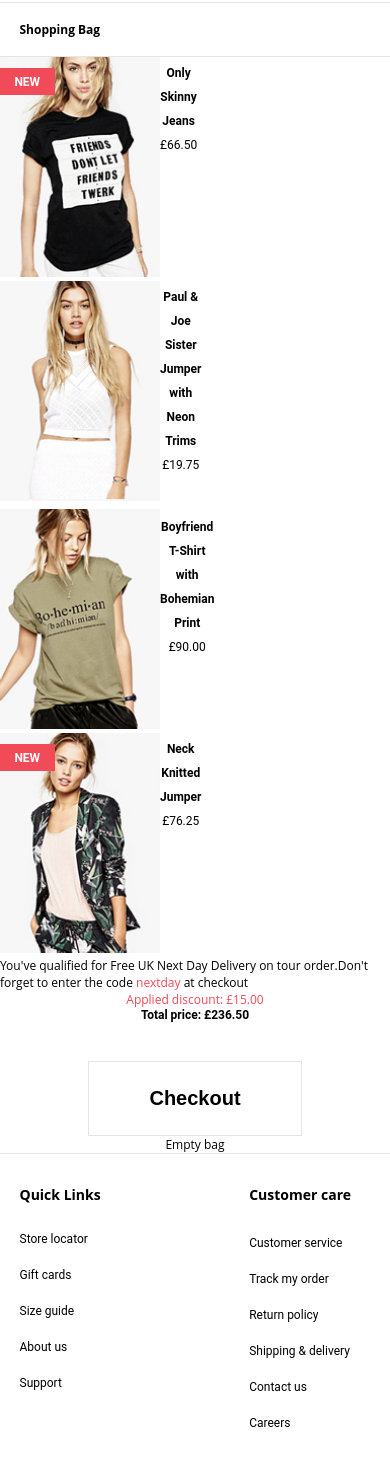
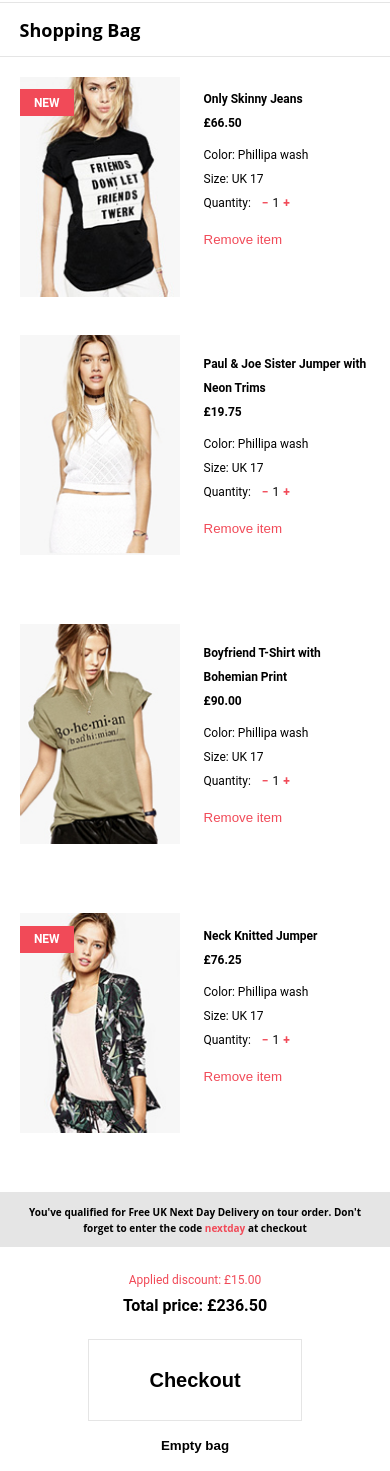
Before and after one commit to Valeriia-Rez/-E-Commerce-Website, a plain HTML site: page shopping-bag.html in a window 390 px wide. Shown: the part 68-1539 px from the top of the page. Drawn offline with Linux system fonts and the light colour scheme.

Commit message:
Implement Shopping Page Mobile and Tablet

```diff
--- a/css/style.css
+++ b/css/style.css
@@ -36,6 +36,10 @@ body {
 
 .align-items-center {
     align-items: center;
+}
+
+.align-items-baseline {
+    align-items: baseline;
 }
 
 .flex-direction-column {
@@ -130,6 +134,10 @@ body {
     font-size: 12px;
 }
 
+.f-size-11 {
+    font-size: 11px;
+}
+
 .f-size-10 {
     font-size: 10px;
 }
@@ -148,6 +156,100 @@ body {
 
 .pr-4 {
     padding-right: 24px;
+}
+
+.pl-1 {
+    padding-left: 4px;
+}
+
+.pl-2 {
+    padding-left: 8px;
+}
+
+.pl-3 {
+    padding-left: 16px;
+}
+
+.pl-4 {
+    padding-left: 24px;
+}
+
+.py-1 {
+    padding-top: 4px;
+    padding-bottom: 4px;
+}
+
+.py-2 {
+    padding-top: 8px;
+    padding-bottom: 8px;
+}
+
+.py-3 {
+    padding-top: 16px;
+    padding-bottom: 16px;
+}
+
+.py-4 {
+    padding-top: 24px;
+    padding-bottom: 24px;
+}
+
+.mt-1 {
+    margin-top: 4px;
+}
+
+.mt-2 {
+    margin-top: 8px;
+}
+
+.mt-3 {
+    margin-top: 16px;
+}
+
+.mt-4 {
+    margin-top: 24px;
+}
+
+.mb-1 {
+    margin-bottom: 4px;
+}
+
+.mb-2 {
+    margin-bottom: 8px;
+}
+
+.mb-3 {
+    margin-bottom: 16px;
+}
+
+.mb-4 {
+    margin-bottom: 24px;
+}
+
+button {
+    -webkit-appearance: btn;
+}
+
+.btn,
+.btn_link {
+    display: inline-block;
+    line-height: 1.5;
+    background-color: transparent;
+    outline: none;
+    cursor: pointer;
+}
+
+.btn {
+    text-align: center;
+    white-space: nowrap;
+    vertical-align: middle;
+    padding: 25px 60px;
+    border: var(--border);
+}
+
+.btn_link {
+    padding: 15px 0;
+    border: none;
 }
 
 
@@ -239,7 +341,7 @@ body {
 
 /*Block*/
 
-.block_pannel {
+.product_header_pannel {
     height: 55px;
     border-bottom: var(--border);
     border-top: var(--border);
@@ -460,10 +562,6 @@ body {
     bottom: 30%;
 }
 
-.discount_amounts {
-    margin-bottom: 10%;
-}
-
 .price_before_discount,
 .price_after_discount,
 .product_info,
@@ -490,7 +588,7 @@ body {
 }
 
 .price_after_discount,
-.button,
+.btn,
 .plus,
 .product_name,
 .product_item_promo,
@@ -499,13 +597,6 @@ body {
 .product_item.multi:before,
 .product_item.multi:after {
     font-weight: var(--fontWeight);
-}
-
-.button {
-    background-color: transparent;
-    padding: 25px 60px;
-    border: var(--border);
-    outline: none;
 }
 
 
@@ -586,6 +677,29 @@ body {
     outline: none;
     width: 80px;
     height: 40px;
+}
+
+
+/*Shopping Bag Items*/
+
+.shopping_bag_items {
+    padding: 5%;
+    border-bottom: var(--border);
+}
+
+.product_item.shopping_bag_item {
+    width: 100%;
+    max-width: 100%;
+}
+
+.shopping_bag_message {
+    padding: 11px 15px;
+    background-color: var(--lightGray-color);
+    line-height: 16px;
+}
+
+.applied_discount {
+    font-family: var(--font-secondary);
 }
 
 
@@ -775,7 +889,7 @@ body {
         -webkit-text-fill-color: transparent;
     }
     /*Block*/
-    .block_pannel {
+    .product_header_pannel {
         height: 65px;
     }
     /*Filters*/
@@ -837,7 +951,7 @@ body {
     .price_before_discount_catalog {
         font-size: 14px;
     }
-    .button {
+    .btn {
         padding: 22px 95px;
     }
     /*Item Section*/
@@ -867,6 +981,23 @@ body {
     }
     .item_property {
         align-items: center;
+    }
+    /*Shopping Bag Items*/
+    .shopping_bag_items {
+        flex-direction: row;
+        flex-wrap: wrap;
+    }
+    .product_item.shopping_bag_item {
+        width: 50%;
+    }
+    .product_item.shopping_bag_item .product_item_img img {
+        height: 205px;
+    }
+    .checkout_area {
+        flex-direction: row-reverse;
+        align-items: center;
+        justify-content: space-around;
+        padding-bottom: 100px;
     }
     /*Footer*/
     .site_map {
@@ -1077,8 +1208,8 @@ body {
     .item_hover_link,
     .product_item:hover .product_name,
     .product_name:active,
-    .button:hover,
-    .button:active {
+    .btn:hover,
+    .btn:active {
         color: var(--danger-color);
     }
     .item_hover_link {
@@ -1089,8 +1220,8 @@ body {
     .product_item:hover .product_item_img .item_hover {
         display: block;
     }
-    .button:hover,
-    .button:active {
+    .btn:hover,
+    .btn:active {
         border: 1px solid var(--danger-color);
         cursor: pointer;
     }
--- a/shopping-bag.html
+++ b/shopping-bag.html
@@ -14,51 +14,71 @@
     </header>
 
     <main class="container">
-        <section class="block">
-            <div class="block_pannel d-flex align-items-center f-size-16-tablet">
-                <h4 class="block_heading">Shopping Bag</h4>
+        <section class="product_header">
+            <div class="product_header_pannel d-flex align-items-center f-size-16-tablet">
+                <h4 class="product_header_heading f-size-18">Shopping Bag</h4>
             </div>
         </section>
 
-        <section class="products d-flex justify-around flex-direction-column">
-            <div class="product_item d-flex flex-direction-row">
+        <section class="shopping_bag_items d-flex justify-around flex-direction-column">
+            <div class="product_item shopping_bag_item d-flex flex-direction-row">
                 <div class="product_item_img pos-relative">
                     <span class="product_item_promo">New</span>
                     <img src="img/photo2.jpg" alt="Only Skinny Jeans">
                     <div class="item_hover d-none">
                         <a href="#" class="item_hover_link">View item</a>
                     </div>
+
                 </div>
-                <div class="product_info d-flex flex-direction-column text-center f-size-14-tablet">
+                <div class="product_info d-flex flex-direction-column align-items-baseline pl-4 f-size-14-tablet">
                     <a href="#" class="product_name">Only Skinny Jeans</a>
-                    <span class="product_price">£66.50</span>
+                    <span class="product_price"><strong>£66.50</strong></span>
+                    <div class="product_details mt-2">
+                        <p>Color: Phillipa wash</p>
+                        <p>Size: UK 17</p>
+                        <p>Quantity: <span class="text-danger pr-1 pl-2"><strong>&#8722;</strong></span>1<span class="text-danger pl-1"><strong>+</strong></span></p>
+                    </div>
+                    <button class="btn_link text-danger">Remove item</button>
                 </div>
+
             </div>
-            <div class="product_item d-flex flex-direction-row">
+            <div class="product_item shopping_bag_item d-flex flex-direction-row">
                 <div class="product_item_img pos-relative">
                     <img src="img/photo10.jpg" alt="Paul & Joe Sister Jumper">
                     <div class="item_hover d-none">
                         <a href="#" class="item_hover_link">View item</a>
                     </div>
                 </div>
-                <div class="product_info d-flex flex-direction-column text-center f-size-14-tablet">
+                <div class="product_info d-flex flex-direction-column align-items-baseline pl-4 f-size-14-tablet">
                     <a href="#" class="product_name">Paul & Joe Sister Jumper with Neon Trims</a>
-                    <span class="product_price">£19.75</span>
+                    <span class="product_price"><strong>£19.75</strong></span>
+                    <div class="product_details mt-2">
+                        <p>Color: Phillipa wash</p>
+                        <p>Size: UK 17</p>
+                        <p>Quantity: <span class="text-danger pr-1 pl-2"><strong>&#8722;</strong></span>1<span class="text-danger pl-1"><strong>+</strong></span></p>
+                    </div>
+                    <button class="btn_link text-danger">Remove item</button>
                 </div>
             </div>
-            <div class="product_item d-flex flex-direction-row">
+            <div class="product_item shopping_bag_item d-flex flex-direction-row">
                 <div class="product_item_img pos-relative">
                     <img src="img/photo7.jpg" alt="Boyfriend T-Shirt">
                     <div class="item_hover d-none">
                         <a href="#" class="item_hover_link">View item</a>
                     </div>
                 </div>
-                <div class="product_info d-flex flex-direction-column text-center f-size-14-tablet">
+                <div class="product_info d-flex flex-direction-column align-items-baseline pl-4 f-size-14-tablet">
                     <a href="#" class="product_name">Boyfriend T-Shirt with Bohemian Print</a>
-                    <span class="product_price">£90.00</span>
+                    <span class="product_price"><strong>£90.00</strong></span>
+                    <div class="product_details mt-2">
+                        <p>Color: Phillipa wash</p>
+                        <p>Size: UK 17</p>
+                        <p>Quantity: <span class="text-danger pr-1 pl-2"><strong>&#8722;</strong></span>1<span class="text-danger pl-1"><strong>+</strong></span></p>
+                    </div>
+                    <button class="btn_link text-danger">Remove item</button>
                 </div>
             </div>
-            <div class="product_item d-flex flex-direction-row">
+            <div class="product_item shopping_bag_item d-flex flex-direction-row">
                 <div class="product_item_img pos-relative">
                     <span class="product_item_promo">New</span>
                     <img src="img/photo5.jpg" alt="Neck Knitted Jumper">
@@ -66,27 +86,35 @@
                         <a href="#" class="item_hover_link">View item</a>
                     </div>
                 </div>
-                <div class="product_info d-flex flex-direction-column text-center f-size-14-tablet">
+                <div class="product_info d-flex flex-direction-column align-items-baseline pl-4 f-size-14-tablet">
                     <a href="#" class="product_name">Neck Knitted Jumper</a>
-                    <span class="product_price">£76.25</span>
+                    <span class="product_price"><strong>£76.25</strong></span>
+                    <div class="product_details mt-2">
+                        <p>Color: Phillipa wash</p>
+                        <p>Size: UK 17</p>
+                        <p>Quantity: <span class="text-danger pr-1 pl-2"><strong>&#8722;</strong></span>1<span class="text-danger pl-1"><strong>+</strong></span></p>
+                    </div>
+                    <button class="btn_link text-danger">Remove item</button>
                 </div>
             </div>
         </section>
     </main>
-    <section class="shopping_bag_message">
-        <p>You've qualified for Free UK Next Day Delivery on tour order.Don't forget to enter the code <span class="text-danger">nextday</span> at checkout </p>
+    <section class="shopping_bag_message text-center">
+        <p class="f-size-10"><strong>You've qualified for Free UK Next Day Delivery on tour order. Don't forget to enter the code <span class="text-danger">nextday</span> at checkout</strong></p>
     </section>
-    <section class="sum_with_discount d-flex flex-direction-column align-items-center">
-        <div class="discount_amounts text-center">
+    <section class="checkout_area d-flex flex-direction-column align-items-center py-4">
+
+        <div class="checkout_discount_amounts text-center mb-4">
             <span class="applied_discount text-danger">Applied discount: £15.00</span>
-            <div class="price_after_discount">
-                <span>Total price: £236.50</span>
+            <div class="price_after_discount mt-2">
+                <span class="f-size-16">Total price: £236.50</span>
             </div>
         </div>
         <div class="button_wrapper text-center">
-            <button class="button primary_button f-size-20" type="submit">Checkout</button>
+            <button class="btn f-size-20" type="button">Checkout</button>
         </div>
-        <span>Empty bag</span>
+
+        <button class="btn_link"><strong>Empty bag</strong></button>
     </section>
 
     <footer class="footer d-flex flex-direction-column" data-selector="footer">
```
Also changed, not shown: catalog.html (+1 -1 lines), item.html (+4 -4 lines), start.html (+4 -4 lines).
